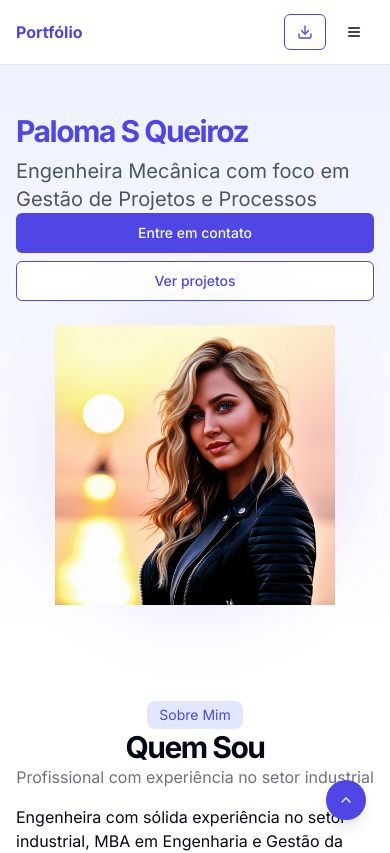
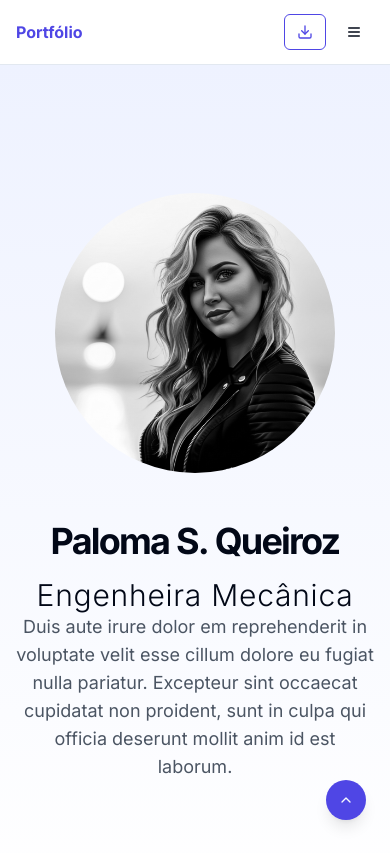
Before and after one commit to sqpaloma/portfolio, a Next.js app: page / in a window 390 px wide. Shown: the top 853 px of the page. Built offline with nearby package versions, Linux system fonts and the light colour scheme.

Commit message:
Refactor HeroSection component to improve layout and animations. Update styling for better responsiveness and visual appeal, including a new image presentation and enhanced text animations.

```diff
--- a/components/hero-section.tsx
+++ b/components/hero-section.tsx
@@ -7,71 +7,55 @@ import { AnimatedText } from "@/components/animated-text";
 
 export function HeroSection() {
   return (
-    <section className="w-full py-12 md:py-24 lg:py-32 bg-gradient-to-b from-indigo-50 to-white">
-      <div className="container mx-auto px-4 md:px-6">
-        <div className="grid gap-6 lg:grid-cols-[1fr_400px] lg:gap-12 xl:grid-cols-[1fr_500px] items-center">
+    <section className="w-full min-h-screen flex flex-col items-center justify-center bg-gradient-to-b from-indigo-50 to-white">
+      <div className="container mx-auto px-4 md:px-6 flex flex-col items-center">
         <AnimatedSection
-            animation="fadeInLeft"
-            className="flex flex-col justify-center space-y-4"
-          >
-            <div className="space-y-2">
-              <AnimatedText className="text-3xl font-bold tracking-tighter sm:text-5xl md:text-6xl text-indigo-600">
-                Paloma S Queiroz
-              </AnimatedText>
-              <motion.p
-                className="text-xl text-gray-600 md:text-2xl"
-                initial={{ opacity: 0, y: 20 }}
-                animate={{ opacity: 1, y: 0 }}
-                transition={{ delay: 0.3, duration: 0.8 }}
-              >
-                Engenheira Mecânica com foco em Gestão de Projetos e Processos
-              </motion.p>
-            </div>
-            <motion.div
-              className="flex flex-col gap-2 min-[400px]:flex-row"
-              initial={{ opacity: 0 }}
-              animate={{ opacity: 1 }}
-              transition={{ delay: 0.6, duration: 0.8 }}
-            >
-              <Link href="#contato">
-                <Button className="w-full bg-indigo-600 hover:bg-indigo-700">
-                  Entre em contato
-                </Button>
-              </Link>
-              <Link href="#projetos">
-                <Button
-                  variant="outline"
-                  className="w-full border-indigo-600 text-indigo-600 hover:bg-indigo-50"
-                >
-                  Ver projetos
-                </Button>
-              </Link>
-            </motion.div>
-          </AnimatedSection>
-          <AnimatedSection
-            animation="fadeInRight"
-            className="flex items-center justify-center"
+          animation="fadeIn"
+          className="flex flex-col items-center justify-center mb-12"
         >
           <div className="relative w-[280px] h-[280px] sm:w-[320px] sm:h-[320px] md:w-[400px] md:h-[400px]">
-              <div className="absolute inset-0 rounded-full bg-gradient-to-br from-indigo-400 to-purple-500 blur-2xl opacity-20"></div>
             <motion.div
               initial={{ scale: 0.8, opacity: 0 }}
               animate={{ scale: 1, opacity: 1 }}
               transition={{ duration: 1, delay: 0.2 }}
-                className="relative z-10"
+              className="relative z-10 rounded-full overflow-hidden"
             >
               <Image
                 src="/profile-no-background.png"
                 alt="Foto de Paloma"
                 width={400}
                 height={400}
-                  className="object-contain"
+                className="object-cover grayscale"
                 priority
               />
             </motion.div>
           </div>
         </AnimatedSection>
+
+        <AnimatedSection
+          animation="fadeIn"
+          className="flex flex-col items-center text-center max-w-2xl mx-auto space-y-8"
+        >
+          <div className="space-y-4">
+            <AnimatedText className="text-4xl sm:text-5xl md:text-6xl font-bold tracking-tighter">
+              Paloma S. Queiroz
+            </AnimatedText>
+            <AnimatedText className="text-3xl sm:text-4xl md:text-5xl font-light tracking-wide">
+              Engenheira Mecânica
+            </AnimatedText>
           </div>
+          <motion.p
+            className="text-lg md:text-xl text-gray-600 max-w-xl"
+            initial={{ opacity: 0, y: 20 }}
+            animate={{ opacity: 1, y: 0 }}
+            transition={{ delay: 0.3, duration: 0.8 }}
+          >
+            Duis aute irure dolor em reprehenderit in voluptate velit esse
+            cillum dolore eu fugiat nulla pariatur. Excepteur sint occaecat
+            cupidatat non proident, sunt in culpa qui officia deserunt mollit
+            anim id est laborum.
+          </motion.p>
+        </AnimatedSection>
       </div>
     </section>
   );
```
Lines whose indentation alone changed are shown as unchanged.
